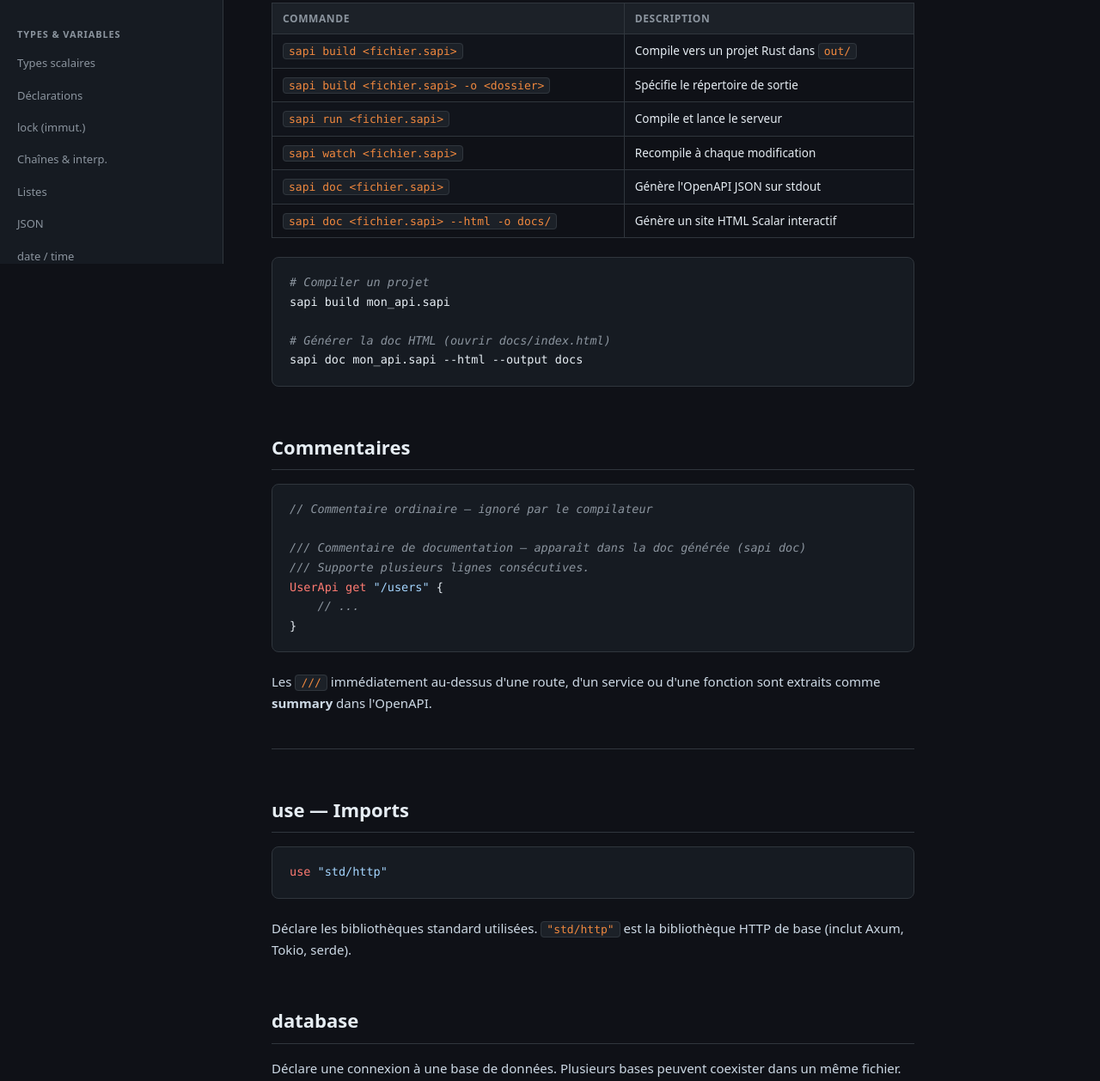
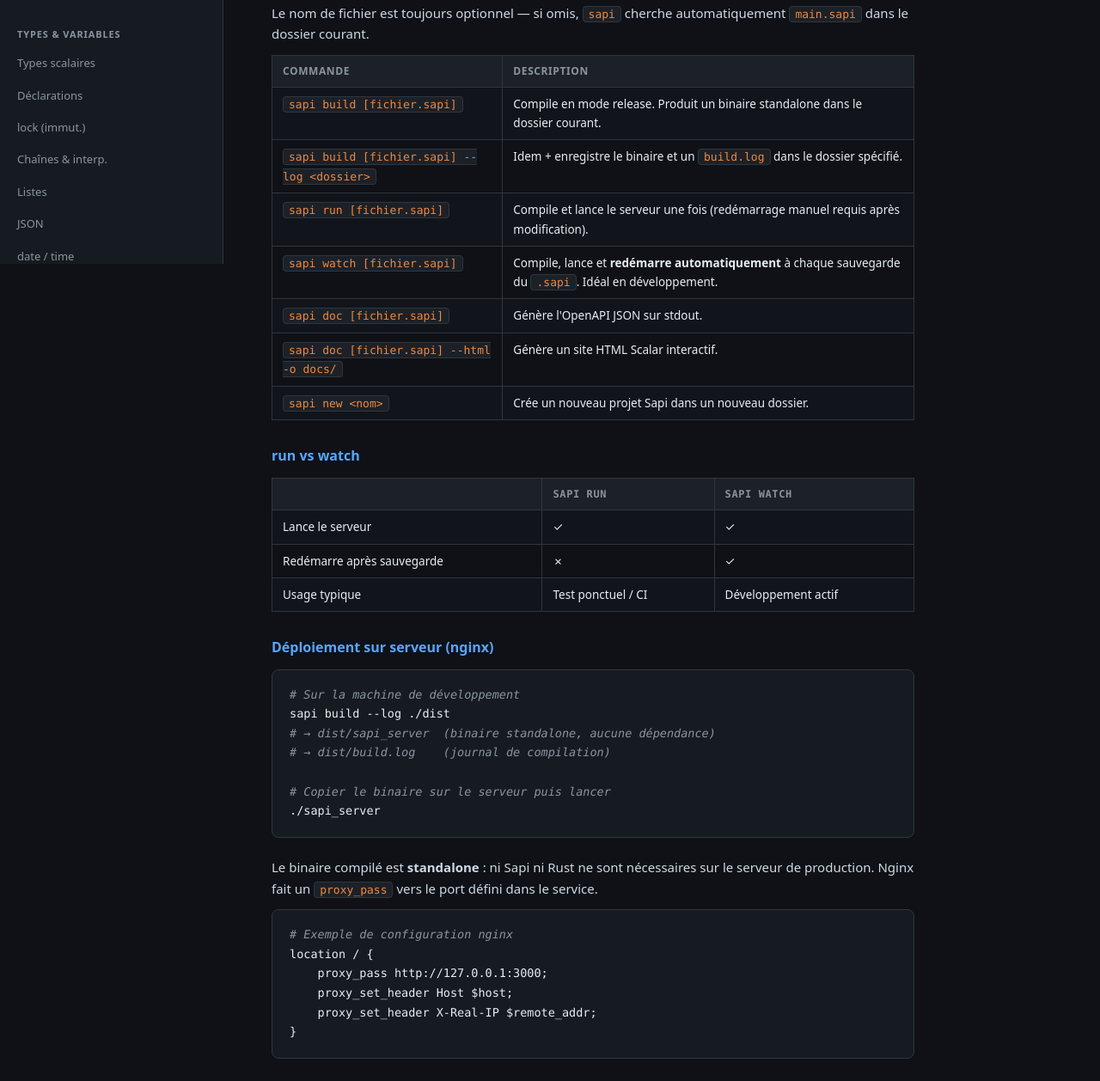
Before and after one commit to dSlyders/sapi-lang, a plain HTML site: page V1/Documentation/sapi.html in a window 1280 px wide. Shown: the part 493-1751 px from the top of the page at 86% size. Drawn offline with Linux system fonts and the light colour scheme.

Commit message:
V1: rebuild binaries (win+linux), update doc CLI section, update CHANGE.md

```diff
--- a/V1/Documentation/sapi.html
+++ b/V1/Documentation/sapi.html
@@ -235,20 +235,42 @@
   <!-- ─────────────────────────────────── CLI -->
   <section id="cli">
     <h2>CLI</h2>
+    <p>Le nom de fichier est toujours optionnel — si omis, <code>sapi</code> cherche automatiquement <code>main.sapi</code> dans le dossier courant.</p>
     <table>
       <tr><th>Commande</th><th>Description</th></tr>
-      <tr><td><code>sapi build &lt;fichier.sapi&gt;</code></td><td>Compile vers un projet Rust dans <code>out/</code></td></tr>
-      <tr><td><code>sapi build &lt;fichier.sapi&gt; -o &lt;dossier&gt;</code></td><td>Spécifie le répertoire de sortie</td></tr>
-      <tr><td><code>sapi run &lt;fichier.sapi&gt;</code></td><td>Compile et lance le serveur</td></tr>
-      <tr><td><code>sapi watch &lt;fichier.sapi&gt;</code></td><td>Recompile à chaque modification</td></tr>
-      <tr><td><code>sapi doc &lt;fichier.sapi&gt;</code></td><td>Génère l'OpenAPI JSON sur stdout</td></tr>
-      <tr><td><code>sapi doc &lt;fichier.sapi&gt; --html -o docs/</code></td><td>Génère un site HTML Scalar interactif</td></tr>
+      <tr><td><code>sapi build [fichier.sapi]</code></td><td>Compile en mode release. Produit un binaire standalone dans le dossier courant.</td></tr>
+      <tr><td><code>sapi build [fichier.sapi] --log &lt;dossier&gt;</code></td><td>Idem + enregistre le binaire et un <code>build.log</code> dans le dossier spécifié.</td></tr>
+      <tr><td><code>sapi run [fichier.sapi]</code></td><td>Compile et lance le serveur une fois (redémarrage manuel requis après modification).</td></tr>
+      <tr><td><code>sapi watch [fichier.sapi]</code></td><td>Compile, lance et <strong>redémarre automatiquement</strong> à chaque sauvegarde du <code>.sapi</code>. Idéal en développement.</td></tr>
+      <tr><td><code>sapi doc [fichier.sapi]</code></td><td>Génère l'OpenAPI JSON sur stdout.</td></tr>
+      <tr><td><code>sapi doc [fichier.sapi] --html -o docs/</code></td><td>Génère un site HTML Scalar interactif.</td></tr>
+      <tr><td><code>sapi new &lt;nom&gt;</code></td><td>Crée un nouveau projet Sapi dans un nouveau dossier.</td></tr>
     </table>
-    <pre><code><span class="cm"># Compiler un projet</span>
-sapi build mon_api.sapi
 
-<span class="cm"># Générer la doc HTML (ouvrir docs/index.html)</span>
-sapi doc mon_api.sapi --html --output docs</code></pre>
+    <h3>run vs watch</h3>
+    <table>
+      <tr><th></th><th><code>sapi run</code></th><th><code>sapi watch</code></th></tr>
+      <tr><td>Lance le serveur</td><td>✓</td><td>✓</td></tr>
+      <tr><td>Redémarre après sauvegarde</td><td>✗</td><td>✓</td></tr>
+      <tr><td>Usage typique</td><td>Test ponctuel / CI</td><td>Développement actif</td></tr>
+    </table>
+
+    <h3>Déploiement sur serveur (nginx)</h3>
+    <pre><code><span class="cm"># Sur la machine de développement</span>
+sapi build --log ./dist
+<span class="cm"># → dist/sapi_server  (binaire standalone, aucune dépendance)</span>
+<span class="cm"># → dist/build.log    (journal de compilation)</span>
+
+<span class="cm"># Copier le binaire sur le serveur puis lancer</span>
+./sapi_server</code></pre>
+    <p>Le binaire compilé est <strong>standalone</strong> : ni Sapi ni Rust ne sont nécessaires sur le serveur de production. Nginx fait un <code>proxy_pass</code> vers le port défini dans le service.</p>
+
+    <pre><code><span class="cm"># Exemple de configuration nginx</span>
+location / {
+    proxy_pass http://127.0.0.1:3000;
+    proxy_set_header Host $host;
+    proxy_set_header X-Real-IP $remote_addr;
+}</code></pre>
   </section>
 
   <!-- ─────────────────────────────────── COMMENTS -->
```
Also changed, not shown: V1/CHANGE.md (+15 -4 lines), 2 other files.
